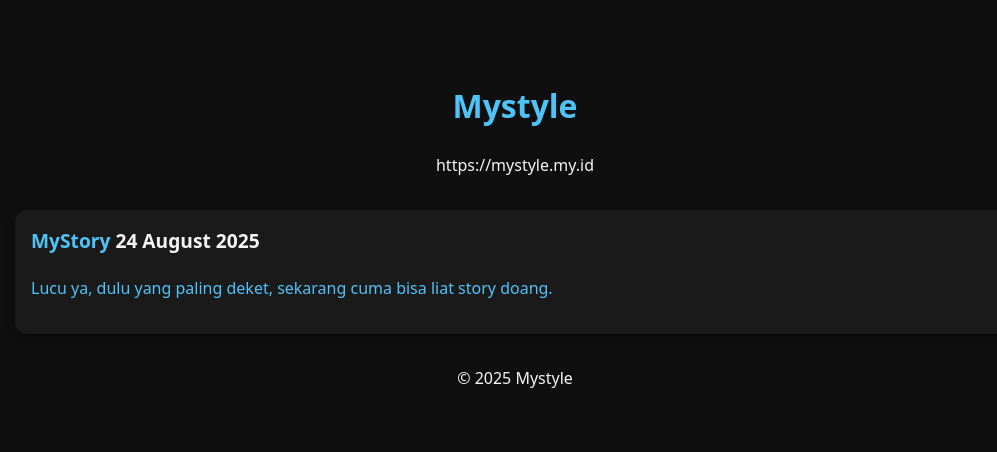
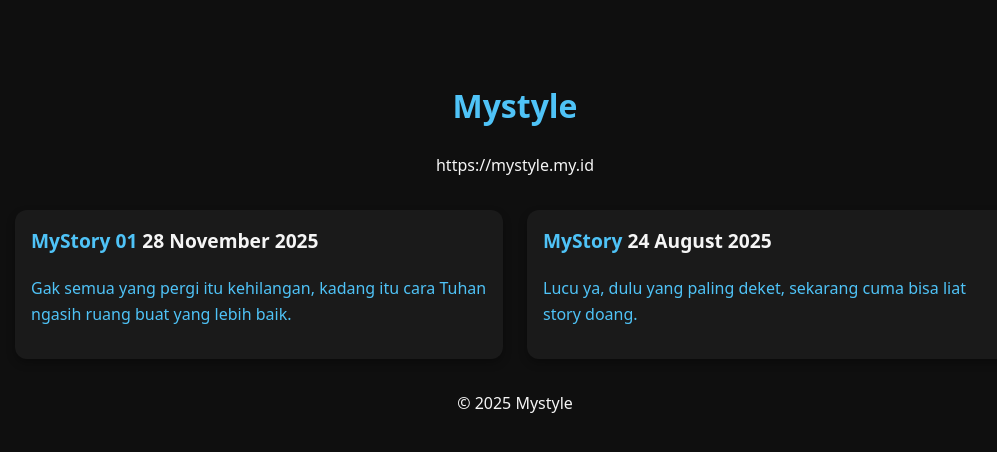
Before and after one commit to mystyl3/mystyl3.github.io, a Jekyll site: the page built from index.md, in a window 1280 px wide. Shown: the top 452 px of the page, without its empty margins (125-1122 px from the left). Built offline with Jekyll 4.4.1, drawn with Linux system fonts in a browser that asks for light colours.

Commit message:
Update and rename mystory01.html to _posts/2025-11-28-mystory01.html

```diff
--- a/mystory01.html
+++ b/_posts/2025-11-28-mystory01.html
@@ -1,3 +1,11 @@
+---
+layout: none
+title:  "MyStory 01"
+description: "Gak semua yang pergi itu kehilangan, kadang itu cara Tuhan ngasih ruang buat yang lebih baik."
+date:   2025-11-28
+permalink: /mystory01
+---
+
 <!DOCTYPE html>
 <html lang="id">
 <head>
```
